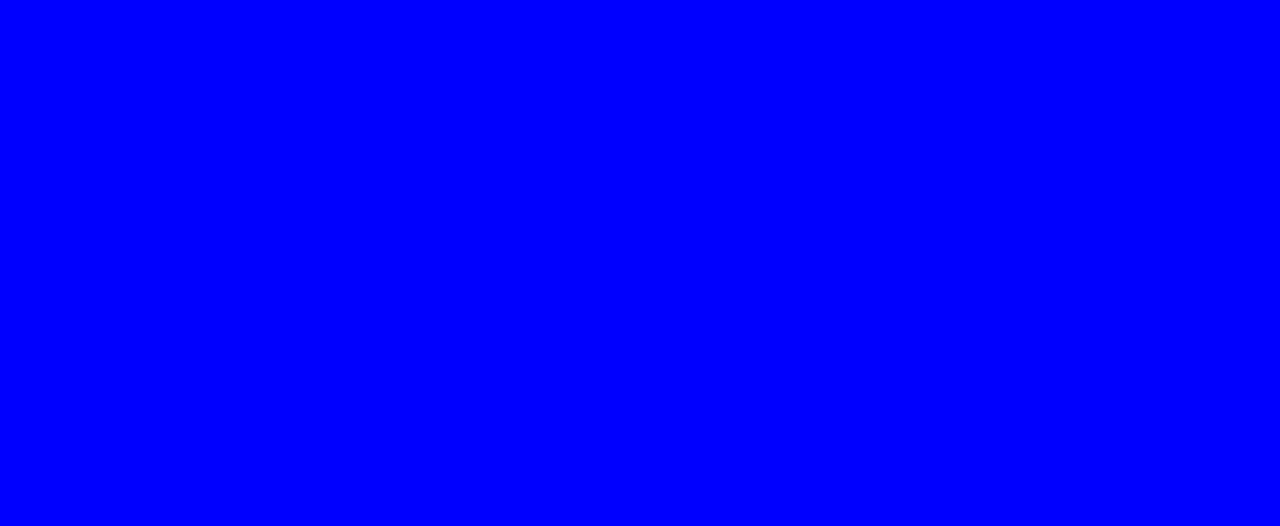
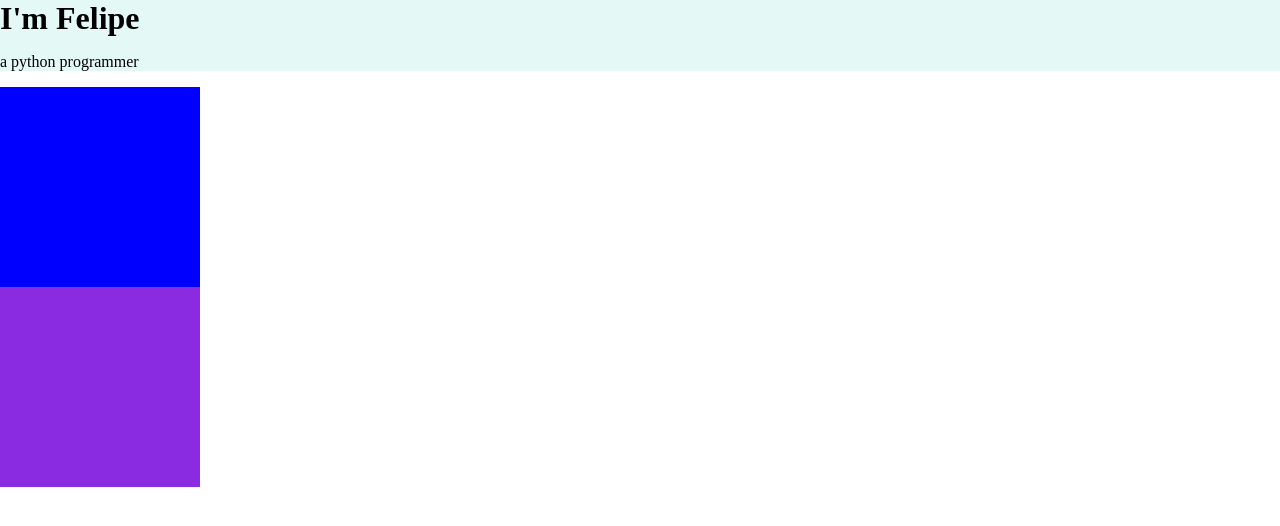
Before and after one commit to Fernandesfelipe1989/my-personal-code, a plain HTML site: page index.html in a window 1280 px wide. Drawn offline with Linux system fonts and the light colour scheme.

Commit message:
Studying div elements.

```diff
--- a/css/style.css
+++ b/css/style.css
@@ -1,3 +1,27 @@
-body {
+/* ---------------- TAG  ---------------- */
+div{
+
+    margin: 0;
+}
+h1{
+    margin: 0;
+}
+body{
+    margin: 0px;
+}
+
+/* ---------------- CLASS   ---------------- */
+.top-container{
+    background-color: #E4F9F5;
+}
+.middle-container{
     background-color: blue;
+    height: 200px;
+    width: 200px;
+
 }
+.bottom-container{
+    background-color: blueviolet;
+    height: 200px;
+    width: 200px;
+}
--- a/index.html
+++ b/index.html
@@ -6,8 +6,20 @@
         <meta name="description" content="">
         <meta name="viewport" content="width=device-width, initial-scale=1">
         <link rel="stylesheet" href="./css/style.css">
+        <link rel="icon" href="./favicon.ico">
     </head>
     <body>
+        <div class="top-container">
+            <h1>I'm Felipe</h1>
+            <p>a python programmer</p>
+        </div>
+        <div class="middle-container">
+
+        </div>
+        <div class="bottom-container">
+
+        </div>
+
 
     </body>
 </html>
```
Also changed, not shown: favicon.ico (added).
